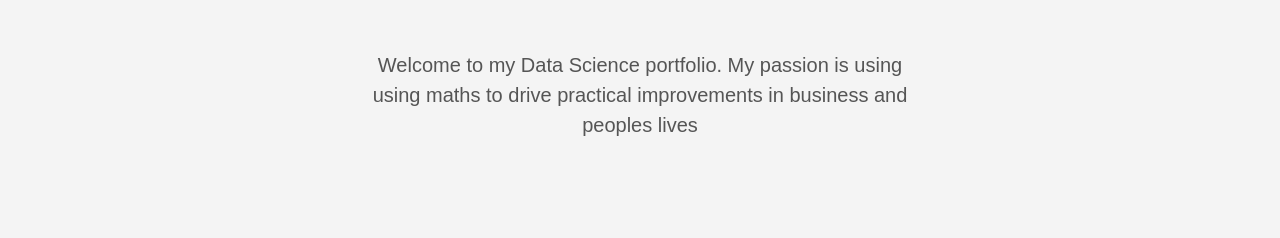
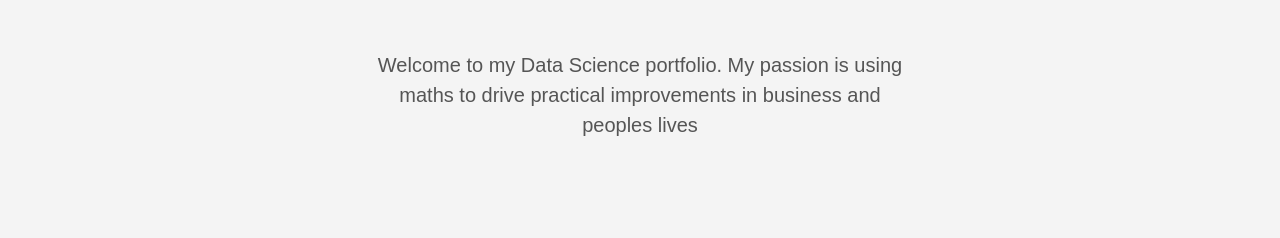
Before and after one commit to carneya/DataSciencePortfolio, a plain HTML site: page index.html in a window 1280 px wide. Shown: the part 562-800 px from the top of the page. Drawn offline with Linux system fonts and the light colour scheme.

Commit message:
Add files via upload

```diff
--- a/index.html
+++ b/index.html
@@ -159,7 +159,7 @@
     <main class="pb7" role="main">
 
   <article class="cf ph3 ph5-l pv3 pv4-l f4 tc-l center measure-wide lh-copy mid-gray">
-    <p>Welcome to my Data Science portfolio. My passion is using using maths to drive practical improvements in business and peoples lives</p>
+    <p>Welcome to my Data Science portfolio. My passion is using maths to drive practical improvements in business and peoples lives</p>
 
   </article>
 
```
